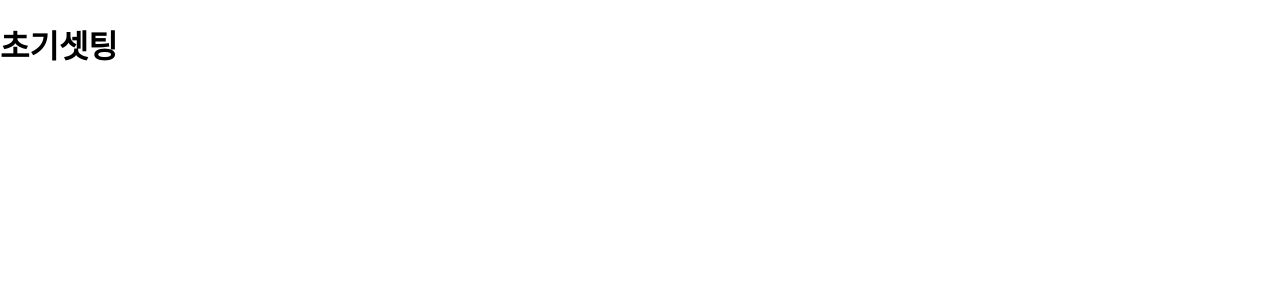
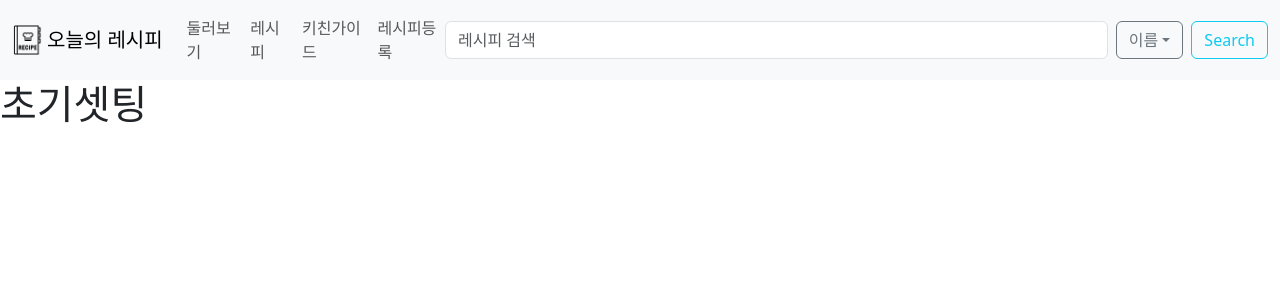
Before and after one commit to GunwooJo/react-team-project, a React (Create React App) app: page / in a window 1280 px wide. Shown: the top 300 px of the page. Built offline with nearby package versions, Linux system fonts and the light colour scheme.

Commit message:
design: 상단 헤더 ui 제작

```diff
--- a/package.json
+++ b/package.json
@@ -6,7 +6,10 @@
     "@testing-library/jest-dom": "^5.17.0",
     "@testing-library/react": "^13.4.0",
     "@testing-library/user-event": "^13.5.0",
+    "axios": "^1.6.2",
+    "bootstrap": "^5.3.2",
     "react": "^18.2.0",
+    "react-bootstrap": "^2.9.1",
     "react-dom": "^18.2.0",
     "react-scripts": "5.0.1",
     "web-vitals": "^2.1.4"
--- a/src/App.js
+++ b/src/App.js
@@ -1,8 +1,10 @@
 import React from "react";
+import Header from "./components/Header";
 
 function App() {
   return (
-    <div className="App">
+    <div>
+      <Header/>
       <h1>초기셋팅</h1>
     </div>
   );
--- /dev/null
+++ b/src/components/Header.jsx
@@ -0,0 +1,69 @@
+import {React, useState} from 'react'
+import Button from 'react-bootstrap/Button';
+import Container from 'react-bootstrap/Container';
+import Form from 'react-bootstrap/Form';
+import Nav from 'react-bootstrap/Nav';
+import Navbar from 'react-bootstrap/Navbar';
+import Dropdown from 'react-bootstrap/Dropdown';
+import DropdownButton from 'react-bootstrap/DropdownButton';
+
+function Header() {
+  const [dropdownTitle, setDropdownTitle] = useState('이름');
+
+  //검색칸 옆의 드랍다운 버튼을 눌렀을 때 일어날 동작.
+  const handleSelectDropdown = (eventKey) => {
+    setDropdownTitle(eventKey);
+  }
+
+  return (
+    <Navbar expand="lg" className="bg-body-tertiary">
+      <Container fluid>
+
+        <Navbar.Brand href="#" style={{display: 'flex'}}>
+          <img src="free_icon_recipe_book.png" style={{width: '30px', marginRight: '5px'}} alt='메인로고'/>
+          <span>오늘의 레시피</span>
+        </Navbar.Brand>
+
+        <Navbar.Toggle aria-controls="navbarScroll" />
+
+        <Navbar.Collapse id="navbarScroll">
+
+          <Nav
+            className="me-auto my-2 my-lg-0"
+            style={{ maxHeight: '100px' }}
+            navbarScroll
+          >
+            <Nav.Link href="#action1">둘러보기</Nav.Link>
+            <Nav.Link href="#action2">레시피</Nav.Link>
+            <Nav.Link href="#action3">키친가이드</Nav.Link>
+            <Nav.Link href="#action3">레시피등록</Nav.Link>
+          </Nav>
+
+          <Form className="d-flex">
+            <Form.Control
+              type="search"
+              placeholder="레시피 검색"
+              className="me-2"
+              aria-label="Search"
+              htmlSize={80}
+            />
+
+            <DropdownButton
+              id="dropdown-basic-button"
+              title={dropdownTitle} variant="outline-secondary"
+              onSelect={(eventKey) => handleSelectDropdown(eventKey)}
+            >
+              <Dropdown.Item eventKey='이름'>이름</Dropdown.Item>
+              <Dropdown.Item eventKey='예시1'>예시1</Dropdown.Item>
+            </DropdownButton>
+            <Button style={{marginLeft: '8px'}} variant="outline-info">Search</Button>
+          </Form>
+
+        </Navbar.Collapse>
+
+      </Container>
+    </Navbar>
+  )
+}
+
+export default Header
--- a/src/index.js
+++ b/src/index.js
@@ -3,6 +3,7 @@ import ReactDOM from 'react-dom/client';
 import './index.css';
 import App from './App';
 import reportWebVitals from './reportWebVitals';
+import 'bootstrap/dist/css/bootstrap.min.css';
 
 const root = ReactDOM.createRoot(document.getElementById('root'));
 root.render(
```
Also changed, not shown: public/free_icon_recipe_book.png (added), 1 other file (tests, documents, lock files or other folders).
